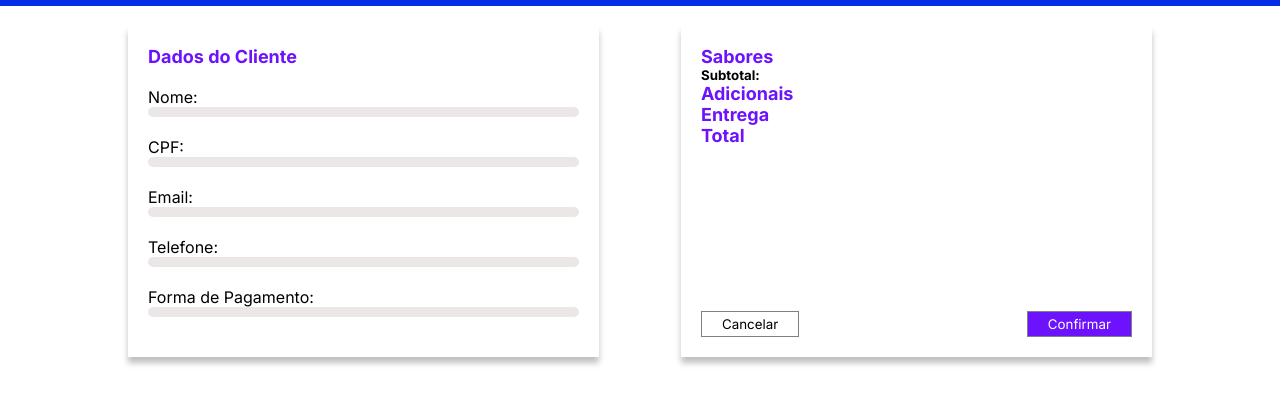
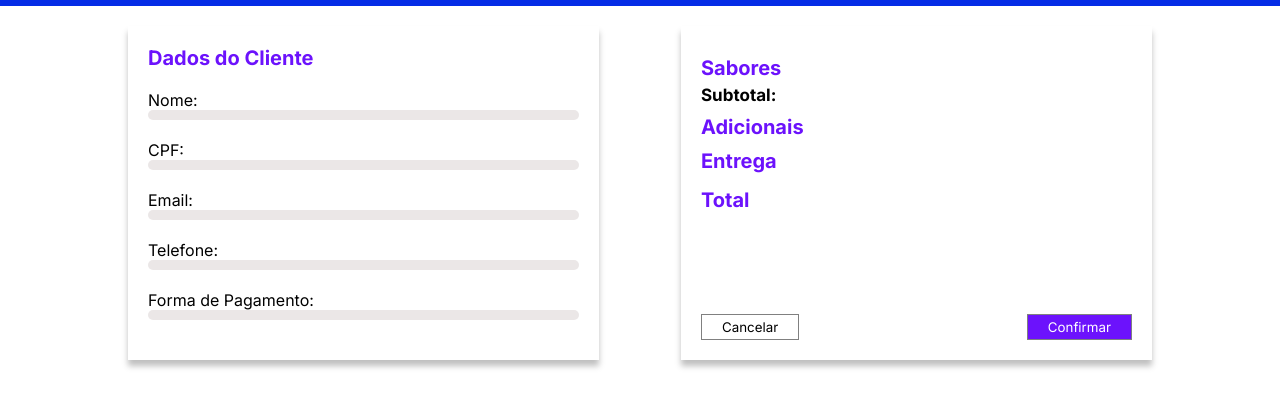
Before and after one commit to Kenzohfs/GetPizza, a plain HTML site: page pedido/confirma.html in a window 1280 px wide. Shown: the part 204-612 px from the top of the page. Drawn offline with Linux system fonts and the light colour scheme.

Commit message:
05/10 - 18:35
terminado logica do confirma

```diff
--- a/confirma.js
+++ b/confirma.js
@@ -27,11 +27,13 @@ subtotalContainer.innerText = getPrecoBRL(subtotal.preco);
 let adicionaisContainer = document.getElementById("adicionais");
 let adicionais = JSON.parse(localStorage.getItem("ADICIONAIS"));
 
-adicionaisContainer.innerHTML = `<li><span>${adicionais.adicional}</span><span>${getPrecoBRL(adicionais.preco)}</span></li>`;
+adicionaisContainer.innerHTML = `<li class="espacoItemLista"><span>${adicionais.adicional}</span><span>${getPrecoBRL(adicionais.preco)}</span></li>`;
 
 let bebidas = JSON.parse(localStorage.getItem("BEBIDAS"));
+let precoBebida = 0;
 for (let bebida of bebidas) {
-    adicionaisContainer.innerHTML += `<li><span>${bebida.bebida}</span><span>${getPrecoBRL(bebida.preco)}</span></li>`;
+    precoBebida += bebida.preco;
+    adicionaisContainer.innerHTML += `<li class="espacoItemLista"><span>${bebida.bebida}</span><span>${getPrecoBRL(bebida.preco)}</span></li>`;
 }
 
 let entregaContainer = document.getElementById("entrega");
@@ -44,7 +46,7 @@ if (entrega.preco == 0) {
 }
 
 let totalPedidoContainer = document.getElementById("totalPedido");
-let totalPedido = subtotal.preco + adicionais.preco + entrega.preco;
+let totalPedido = subtotal.preco + adicionais.preco + entrega.preco + precoBebida;
 
 totalPedidoContainer.innerText = getPrecoBRL(totalPedido);
 
--- a/css/confirma.css
+++ b/css/confirma.css
@@ -95,3 +95,28 @@ ul {
     flex-direction: column;
     justify-content: space-between;
 }
+
+.title-subtotal {
+    margin-top: 5px;
+    font-size: 17px;
+}
+
+h4 {
+    font-size: 20px;
+}
+
+.title-resumo {
+    margin-top: 10px;
+    margin-bottom: 5px;
+}
+
+#entrega, .espacoItemLista {
+    display: flex;
+    justify-content: space-between;
+}
+
+#totalPedido {
+    font-size: 18px;
+    text-align: end;
+    margin-bottom: 10px;
+}
--- a/pedido/confirma.html
+++ b/pedido/confirma.html
@@ -50,17 +50,17 @@
             </div>
             <div class="divMenor dividirResumo">
                 <div id="resumo">
-                    <h4>Sabores</h4>
+                    <h4 class="title-resumo">Sabores</h4>
                     <ul id="sabores">
                     </ul>
-                    <h5>Subtotal: <span id="subtotalSabores"></span></h5>
-                    <h4>Adicionais</h4>
+                    <h5 class="espacoItemLista title-subtotal">Subtotal: <span id="subtotalSabores"></span></h5>
+                    <h4 class="title-resumo">Adicionais</h4>
                     <ul id="adicionais">
                     </ul>
-                    <h4>Entrega</h4>
+                    <h4 class="title-resumo">Entrega</h4>
                     <div id="entrega">
                     </div>
-                    <h4>Total</h4>
+                    <h4 class="title-resumo">Total</h4>
                     <h5 id="totalPedido"></h5>
                 </div>
                 <div class="divBotoesConfirma">
```
